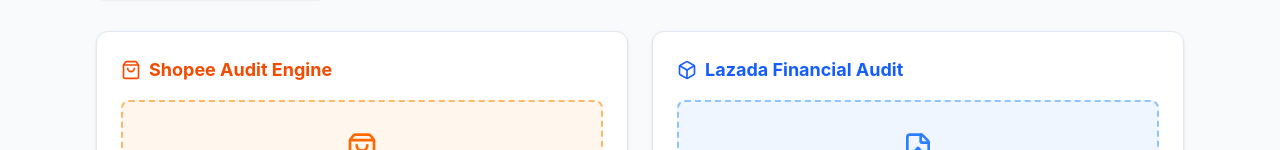
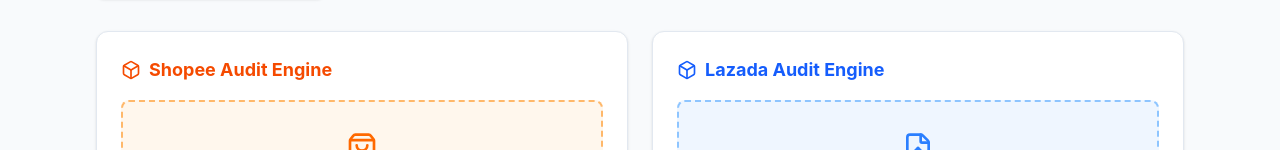
Before and after one commit to jazzypercy/ecommerce-tax-auditor, a React (Vite) app: page / in a window 1280 px wide. Shown: the part 440-590 px from the top of the page. Built offline with nearby package versions, Linux system fonts and the light colour scheme.

Commit message:
excel download and stuff info

```diff
--- a/src/App.jsx
+++ b/src/App.jsx
@@ -66,14 +66,14 @@
         <div className="grid grid-cols-1 md:grid-cols-2 gap-6 mb-8">
           <div className="bg-white p-6 rounded-xl border border-slate-200 shadow-sm">
             <h2 className="text-lg font-bold text-orange-600 mb-4 flex items-center gap-2">
-              <ShoppingBag className="w-5 h-5" /> Shopee Audit Engine
+              <Box className="w-5 h-5" /> Shopee Audit Engine
             </h2>
             <ShopeeUploader onProcess={handleShopeeUpload} />
           </div>
 
           <div className="bg-white p-6 rounded-xl border border-slate-200 shadow-sm">
             <h2 className="text-lg font-bold text-blue-600 mb-4 flex items-center gap-2">
-              <Box className="w-5 h-5" /> Lazada Financial Audit
+              <Box className="w-5 h-5" /> Lazada Audit Engine
             </h2>
             <LazadaUploader onProcess={handleLazadaUpload} />
           </div>
```
